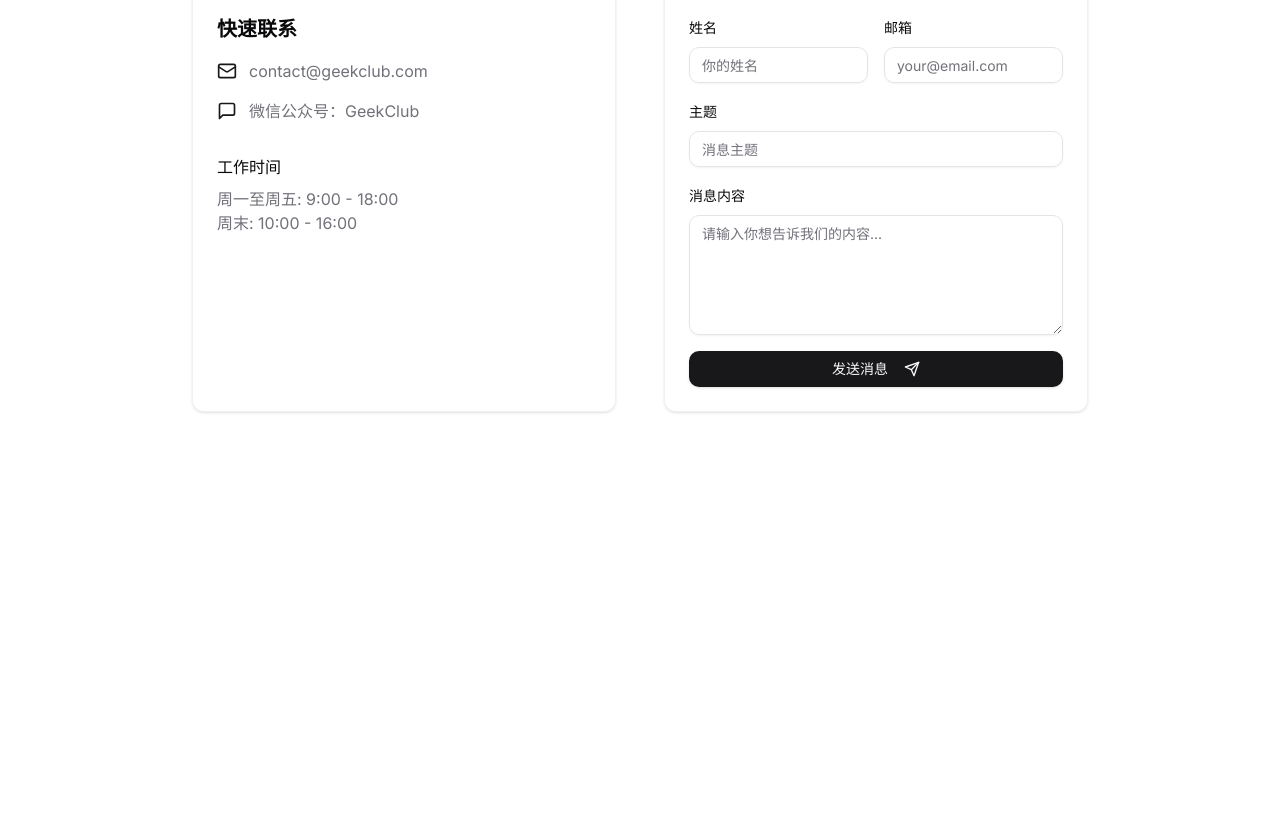
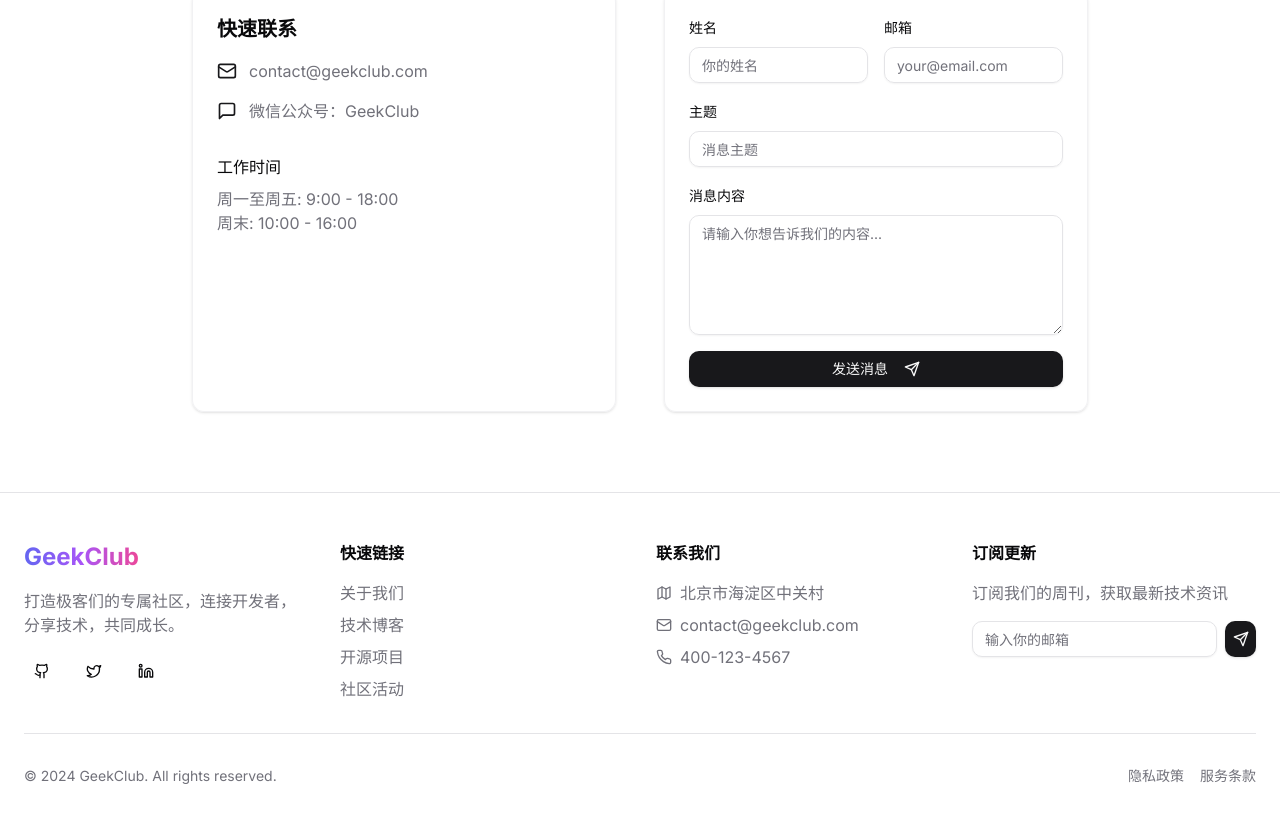
Before and after one commit to kerthans/1x100geekweb, a Next.js app: page / in a window 1280 px wide. Shown: the part 3707-4529 px from the top of the page. Before the commit the page ends 4199 px from the top, so only its background shows below. Built offline with nearby package versions, Linux system fonts and the light colour scheme.

Commit message:
修复一些bug

```diff
--- a/src/app/page.tsx
+++ b/src/app/page.tsx
@@ -7,7 +7,7 @@ import { BlogPreviewSection } from '@/components/blog-preview-section'
 import { TestimonialsSection } from '@/components/testimonials-section'
 import { CTASection } from '@/components/cta-section'
 import { ContactSection } from '@/components/contact-section'
-// import { Footer } from '@/components/footer'
+import { Footer } from '@/components/footer'
 
 export default function HomePage() {
   return (
@@ -19,7 +19,7 @@ export default function HomePage() {
       <TestimonialsSection />
       <CTASection />
       <ContactSection />
-      {/* <Footer /> */}
+      <Footer />
     </main>
   )
 }
```
